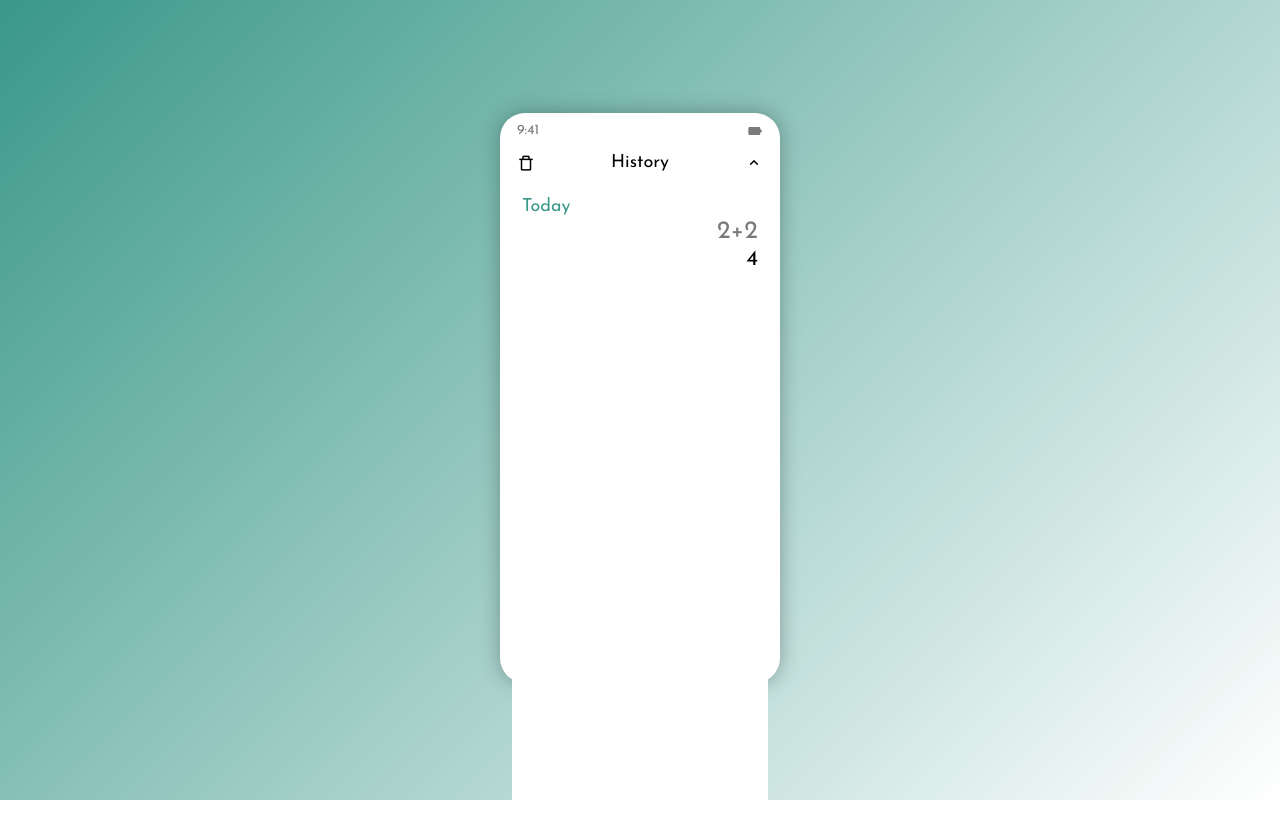
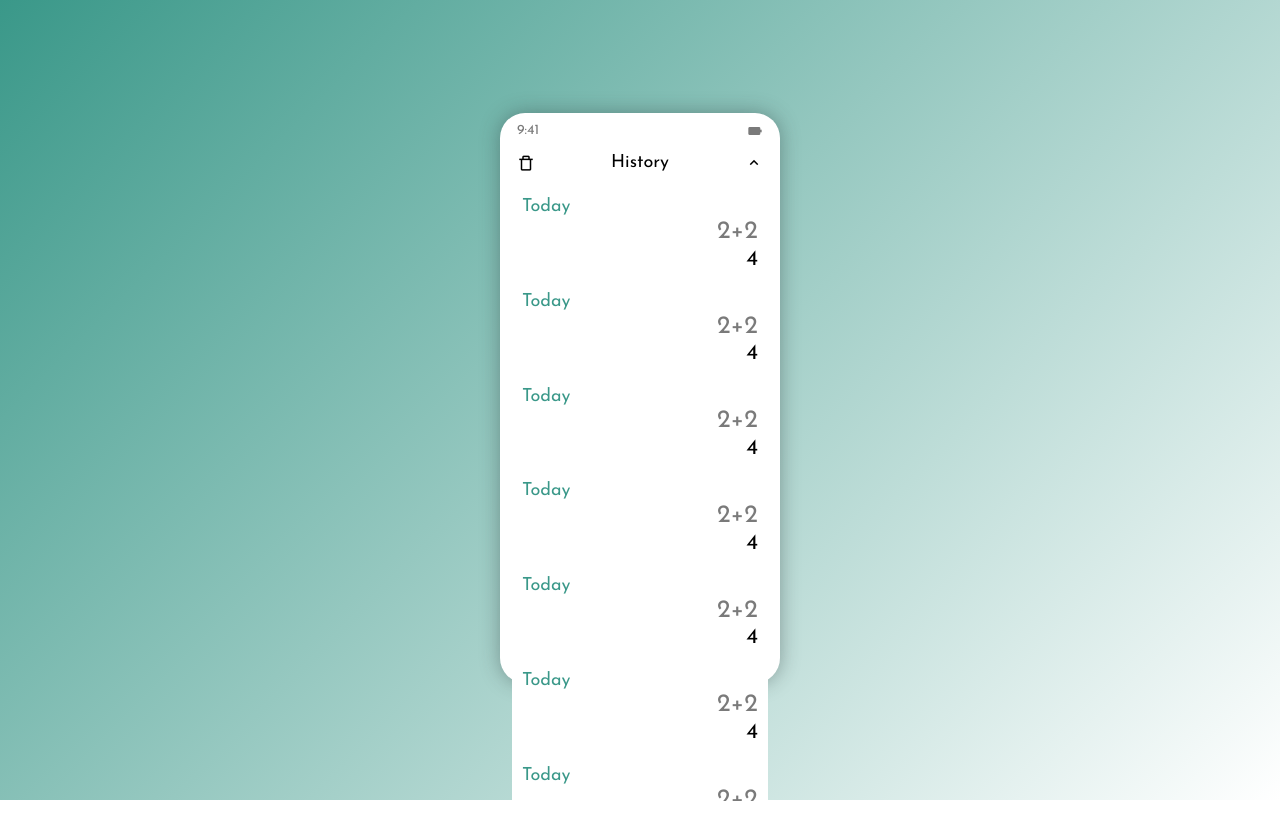
Before and after one commit to CarlossAyala/calculator-app, a plain HTML site: page index.html in a window 1280 px wide. Both pictures are taken after a click on the icon 753 px from the left and 164 px from the top of the page. Drawn offline with nearby package versions, Linux system fonts and the light colour scheme.

Commit message:
Se añadieron ejemplos en el History

```diff
--- a/index.html
+++ b/index.html
@@ -24,6 +24,56 @@
           <i id="close-h" title="Close history" class='bx bx-chevron-up shadow'></i>
         </div>
         <div class="history-container">
+          <div class="history-container--item">
+            <span class="container-date">Today</span>
+            <span class="container-operation">2+2</span>
+            <span class="container-result">4</span>
+          </div>
+          <div class="history-container--item">
+            <span class="container-date">Today</span>
+            <span class="container-operation">2+2</span>
+            <span class="container-result">4</span>
+          </div>
+          <div class="history-container--item">
+            <span class="container-date">Today</span>
+            <span class="container-operation">2+2</span>
+            <span class="container-result">4</span>
+          </div>
+          <div class="history-container--item">
+            <span class="container-date">Today</span>
+            <span class="container-operation">2+2</span>
+            <span class="container-result">4</span>
+          </div>
+          <div class="history-container--item">
+            <span class="container-date">Today</span>
+            <span class="container-operation">2+2</span>
+            <span class="container-result">4</span>
+          </div>
+          <div class="history-container--item">
+            <span class="container-date">Today</span>
+            <span class="container-operation">2+2</span>
+            <span class="container-result">4</span>
+          </div>
+          <div class="history-container--item">
+            <span class="container-date">Today</span>
+            <span class="container-operation">2+2</span>
+            <span class="container-result">4</span>
+          </div>
+          <div class="history-container--item">
+            <span class="container-date">Today</span>
+            <span class="container-operation">2+2</span>
+            <span class="container-result">4</span>
+          </div>
+          <div class="history-container--item">
+            <span class="container-date">Today</span>
+            <span class="container-operation">2+2</span>
+            <span class="container-result">4</span>
+          </div>
+          <div class="history-container--item">
+            <span class="container-date">Today</span>
+            <span class="container-operation">2+2</span>
+            <span class="container-result">4</span>
+          </div>
           <div class="history-container--item">
             <span class="container-date">Today</span>
             <span class="container-operation">2+2</span>
```
